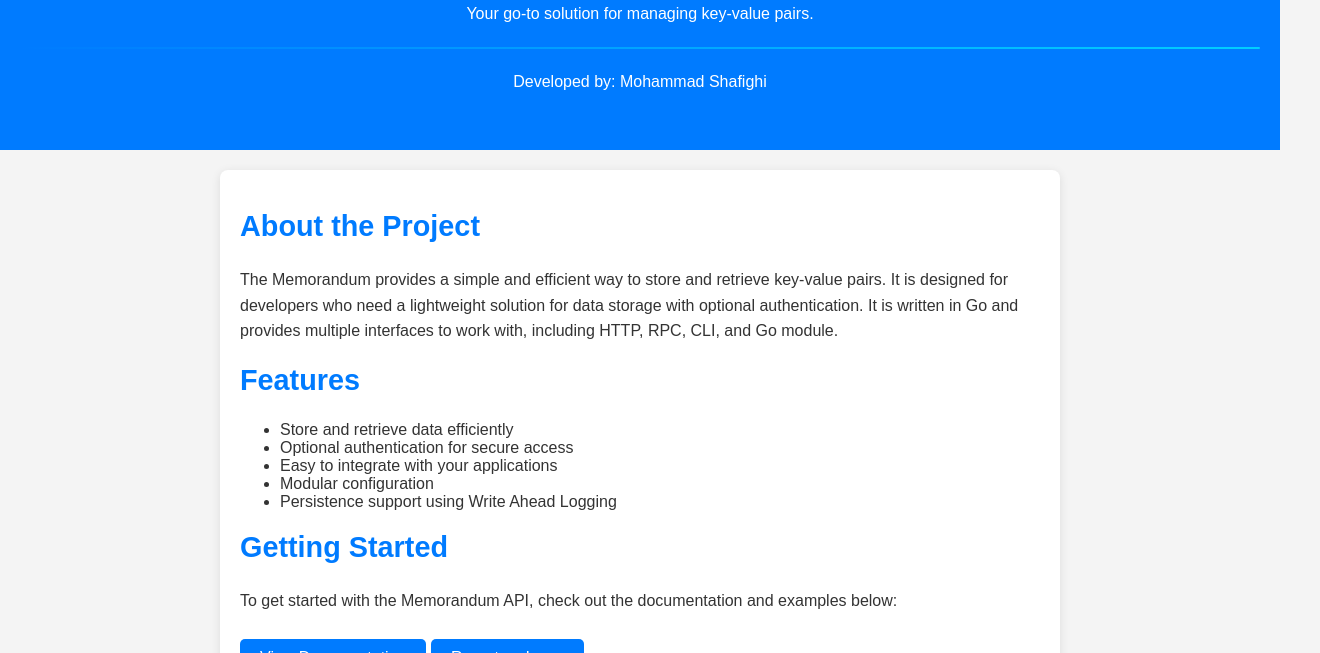
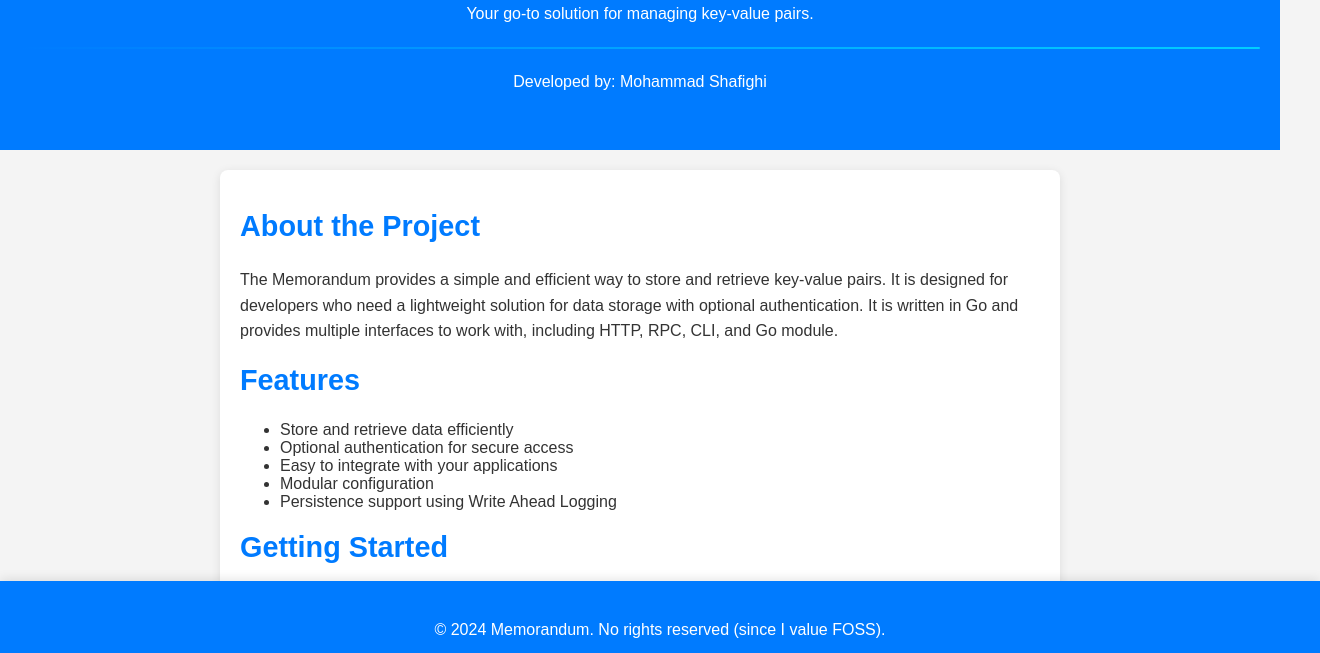
Before and after one commit to shafigh75/Memorandum, a plain HTML site: page docs/index.html in a window 1280 px wide. Shown: the part 100-753 px from the top of the page, 1320 px wide, since content can reach past the window. Drawn offline with Linux system fonts and the light colour scheme.

Commit message:
Update index.html

```diff
--- a/docs/index.html
+++ b/docs/index.html
@@ -80,6 +80,10 @@
             background: #007bff;
             color: white;
             width: 100%;
+            position: fixed; /* Fix the footer at the bottom */
+            bottom: 0; /* Align it to the bottom */
+            left: 0; /* Align it to the left */
+            box-shadow: 0 -2px 10px rgba(0, 0, 0, 0.1); /* Optional shadow for depth */
         }
 
         .social-icons {
```
